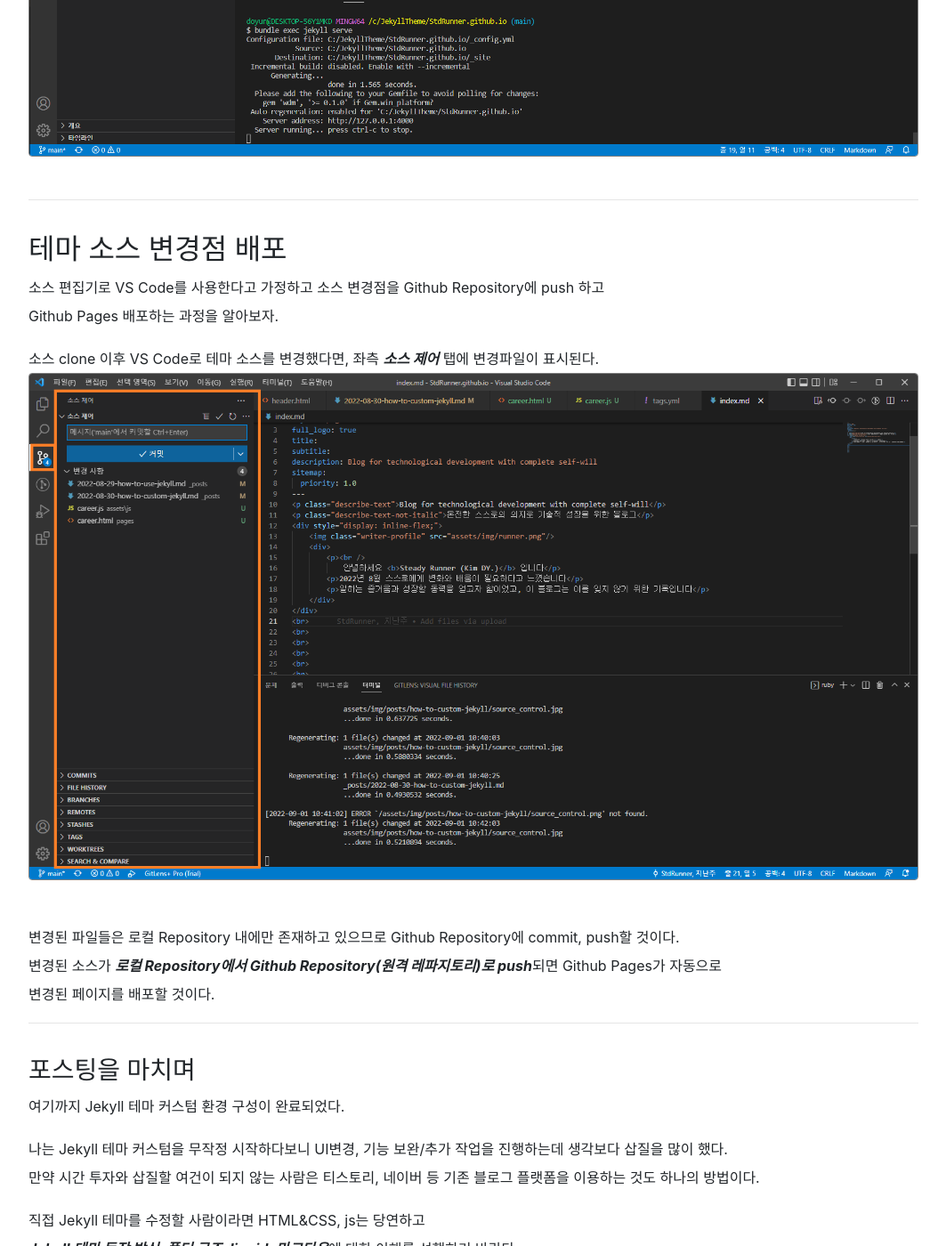
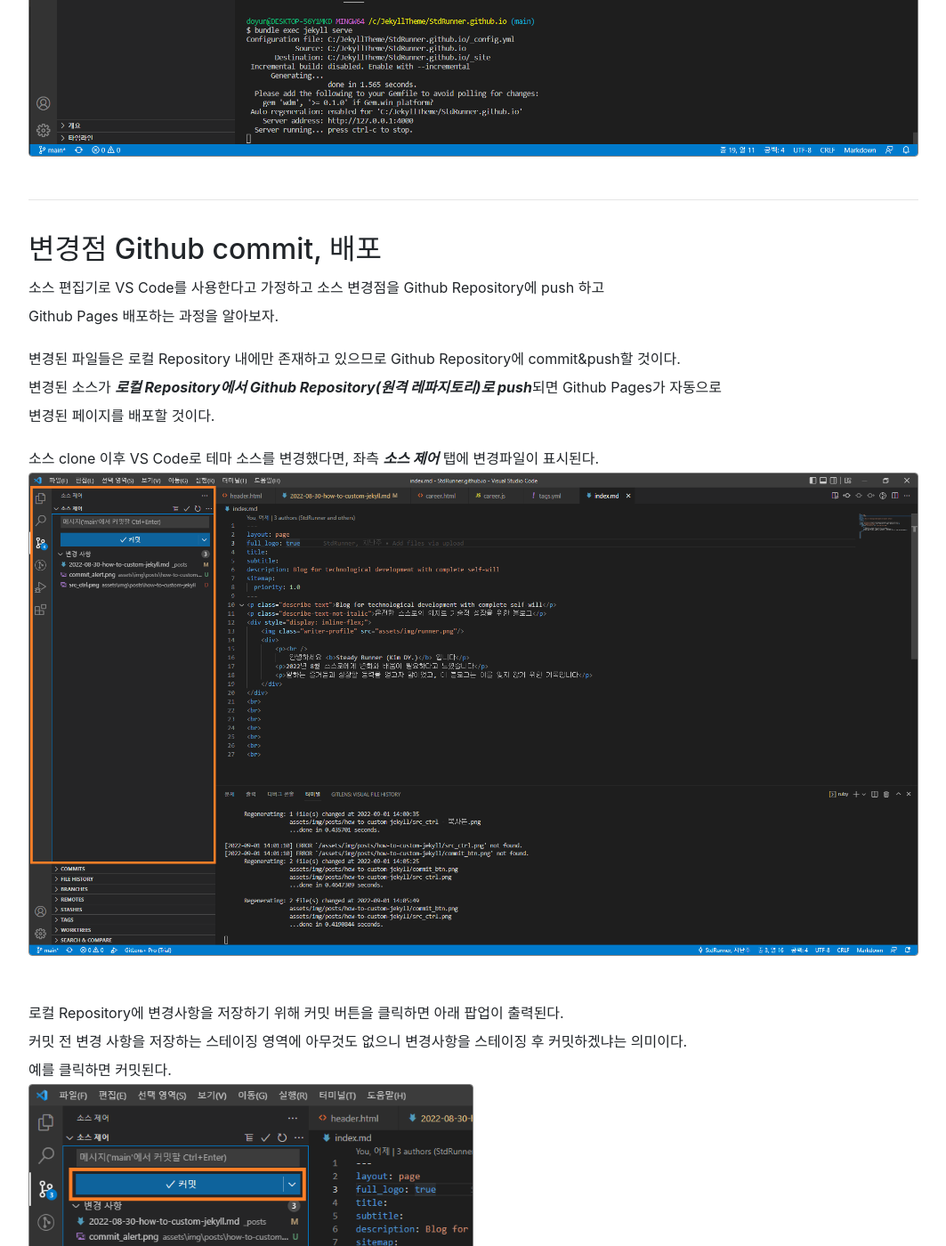
Before and after one commit to StdRunner/StdRunner.github.io, a Jekyll site: the page built from _posts/2022-08-30-how-to-custom-jekyll.md, in a window 1280 px wide and 1400 px high, scrolled down 11140 px. Shown: the whole window at 89% size, without its empty margins (108-1171 px from the left). Built offline with Jekyll 4.4.1, drawn with Linux system fonts in a browser that asks for light colours; nearby versions of some CDN libraries; comment, search, counter and statistics services are not loaded; a style sheet for code colours, icons or effects is not loaded.

Commit message:
edit post : how-to-custom-jekyll

```diff
--- a/_posts/2022-08-30-how-to-custom-jekyll.md
+++ b/_posts/2022-08-30-how-to-custom-jekyll.md
@@ -99,16 +99,24 @@
 <img src="\assets\img\posts\how-to-custom-jekyll\vs_code2.png" style="border: 1px solid gray;" /><br>
 * * *
 
-## 테마 소스 변경점 배포
+## 변경점 Github commit, 배포
 소스 편집기로 VS Code를 사용한다고 가정하고 소스 변경점을 Github Repository에 push 하고
 Github Pages 배포하는 과정을 알아보자.
+
+변경된 파일들은 로컬 Repository 내에만 존재하고 있으므로 Github Repository에 commit&push할 것이다.
+변경된 소스가 ***로컬 Repository에서 Github Repository(원격 레파지토리)로 push***되면 Github Pages가 자동으로
+변경된 페이지를 배포할 것이다.
 
 소스 clone 이후 VS Code로 테마 소스를 변경했다면, 좌측 ***소스 제어*** 탭에 변경파일이 표시된다.
 <img src="\assets\img\posts\how-to-custom-jekyll\src_ctrl.png" style="border: 1px solid gray;" /><br>
 
-변경된 파일들은 로컬 Repository 내에만 존재하고 있으므로 Github Repository에 commit, push할 것이다.
-변경된 소스가 ***로컬 Repository에서 Github Repository(원격 레파지토리)로 push***되면 Github Pages가 자동으로
-변경된 페이지를 배포할 것이다.
+로컬 Repository에 변경사항을 저장하기 위해 커밋 버튼을 클릭하면 아래 팝업이 출력된다.
+커밋 전 변경 사항을 저장하는 스테이징 영역에 아무것도 없으니 변경사항을 스테이징 후 커밋하겠냐는 의미이다.
+예를 클릭하면 커밋된다.
+<img src="\assets\img\posts\how-to-custom-jekyll\commit_btn.png" style="border: 1px solid gray; width: 50%" /><br>
+<img src="\assets\img\posts\how-to-custom-jekyll\commit_alert.png" style="border: 1px solid gray; width: 40%" /><br>
+
+
 * * *
 
 ### 포스팅을 마치며
```
Also changed, not shown: assets/img/posts/how-to-custom-jekyll/commit_alert.png (added), assets/img/posts/how-to-custom-jekyll/commit_btn.png (added), assets/img/posts/how-to-custom-jekyll/src_ctrl.png.
